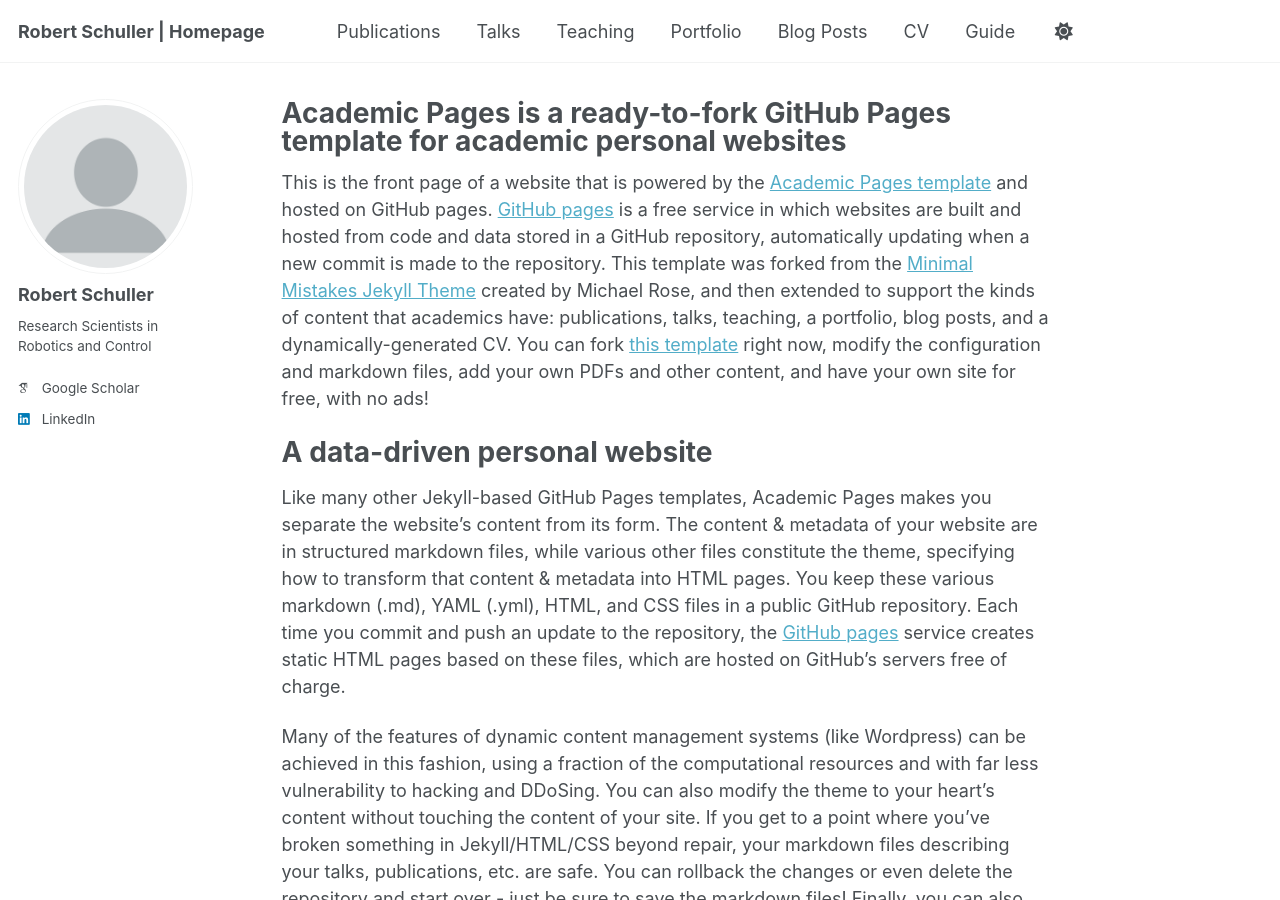
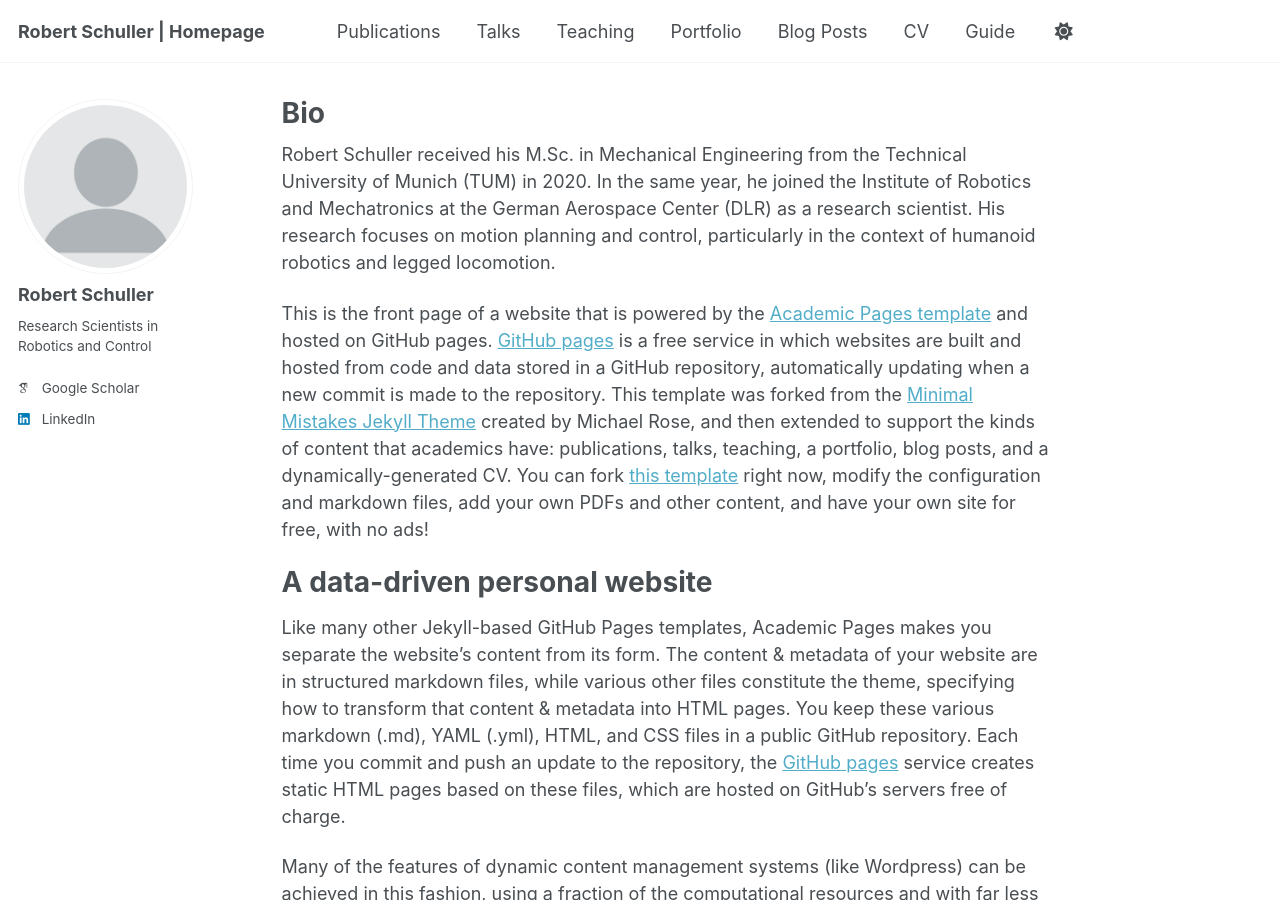
Before and after one commit to RoSchuller/RoSchuller.github.io, a Jekyll site: the page built from _pages/about.md, in a window 1280 px wide and 900 px high. Built offline with Jekyll 4.4.1, drawn with Linux system fonts in a browser that asks for light colours; some web fonts are replaced.

Commit message:
Update about.md

```diff
--- a/_pages/about.md
+++ b/_pages/about.md
@@ -1,11 +1,14 @@
 ---
 permalink: /
-title: "Academic Pages is a ready-to-fork GitHub Pages template for academic personal websites"
+title: "Bio"
 author_profile: true
 redirect_from:
   - /about/
   - /about.html
 ---
+
+Robert Schuller received his M.Sc. in Mechanical Engineering from the Technical University of Munich (TUM) in 2020. In the same year, he joined the Institute of Robotics and Mechatronics at the German Aerospace Center (DLR) as a research scientist. His research focuses on motion planning and control, particularly in the context of humanoid robotics and legged locomotion.
+
 
 This is the front page of a website that is powered by the [Academic Pages template](https://github.com/academicpages/academicpages.github.io) and hosted on GitHub pages. [GitHub pages](https://pages.github.com) is a free service in which websites are built and hosted from code and data stored in a GitHub repository, automatically updating when a new commit is made to the repository. This template was forked from the [Minimal Mistakes Jekyll Theme](https://mmistakes.github.io/minimal-mistakes/) created by Michael Rose, and then extended to support the kinds of content that academics have: publications, talks, teaching, a portfolio, blog posts, and a dynamically-generated CV. You can fork [this template](https://github.com/academicpages/academicpages.github.io) right now, modify the configuration and markdown files, add your own PDFs and other content, and have your own site for free, with no ads!
 
```
